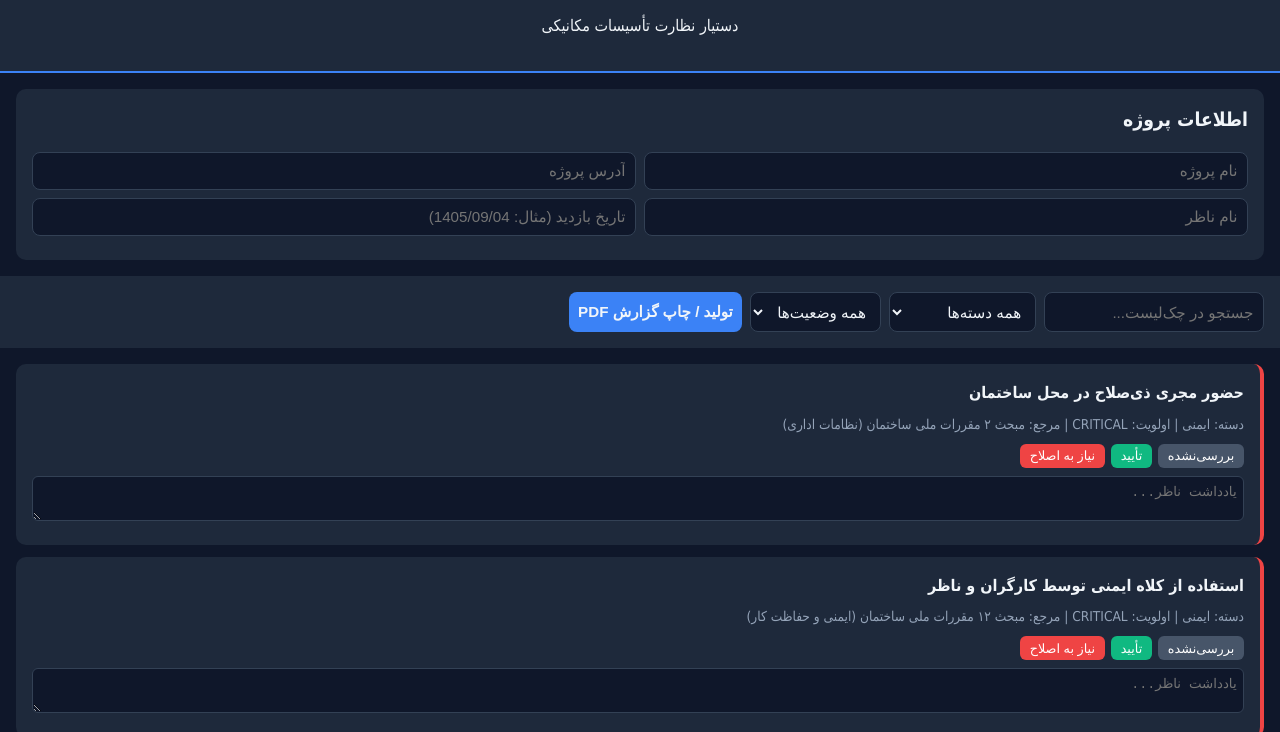
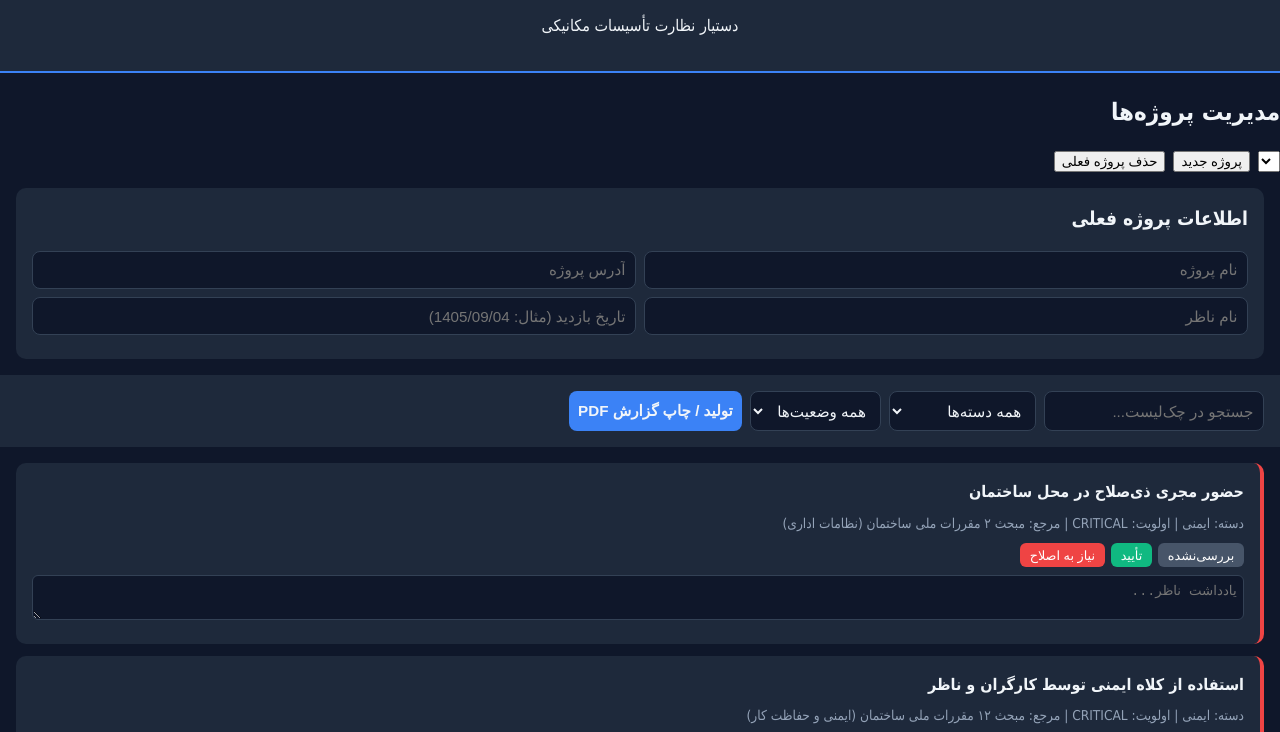
Before and after one commit to armineasy-sudo/dastyarnazer2, a plain HTML site: page pwa/index.html in a window 1280 px wide. Shown: the part 57-789 px from the top of the page. Drawn offline with Linux system fonts and the light colour scheme.

Commit message:
Add multi-project support UI

```diff
--- a/pwa/index.html
+++ b/pwa/index.html
@@ -15,8 +15,17 @@
   </header>
 
   <main>
+    <section class="project-manager">
+      <h2>مدیریت پروژه‌ها</h2>
+      <div class="form-row">
+        <select id="projectSelect"></select>
+        <button id="newProjectBtn">پروژه جدید</button>
+        <button id="deleteProjectBtn">حذف پروژه فعلی</button>
+      </div>
+    </section>
+
     <section class="project-info">
-      <h2>اطلاعات پروژه</h2>
+      <h2>اطلاعات پروژه فعلی</h2>
       <div class="form-row">
         <input type="text" id="projectName" placeholder="نام پروژه" />
         <input type="text" id="projectAddress" placeholder="آدرس پروژه" />
```
